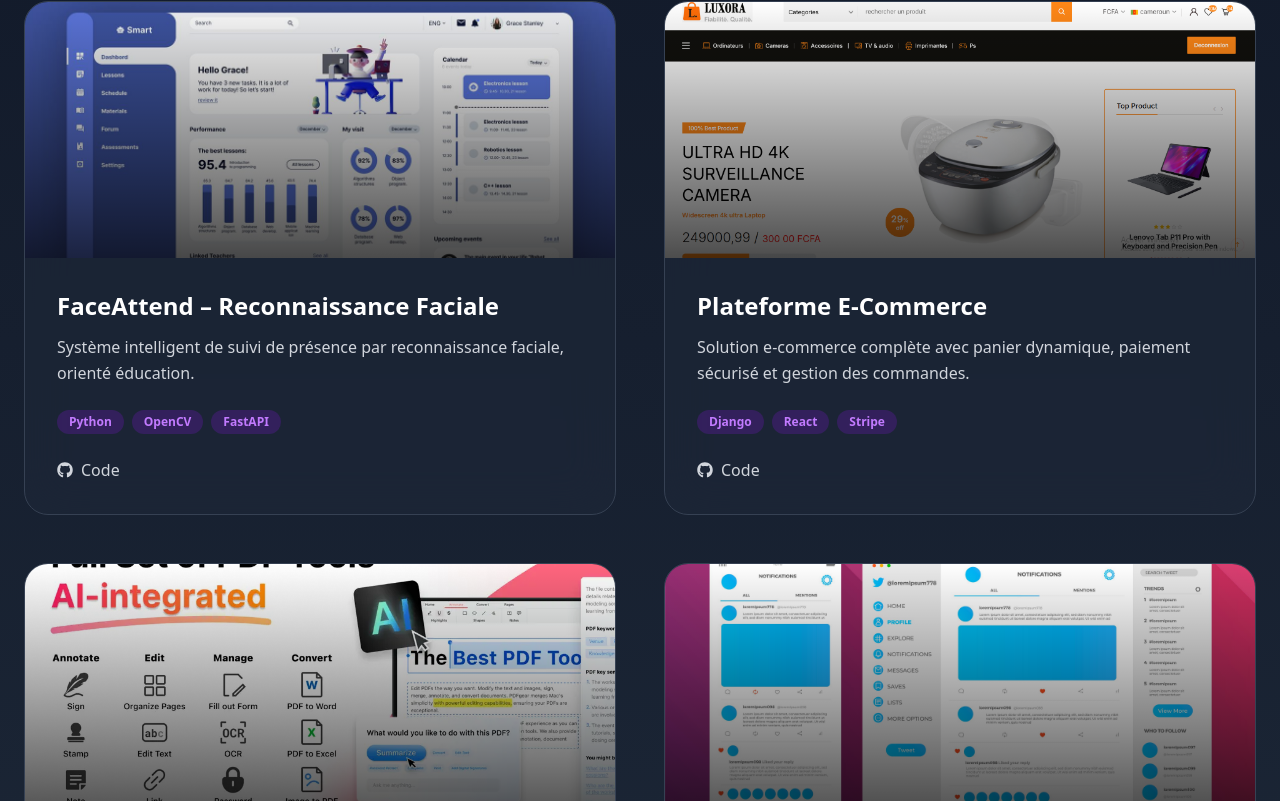
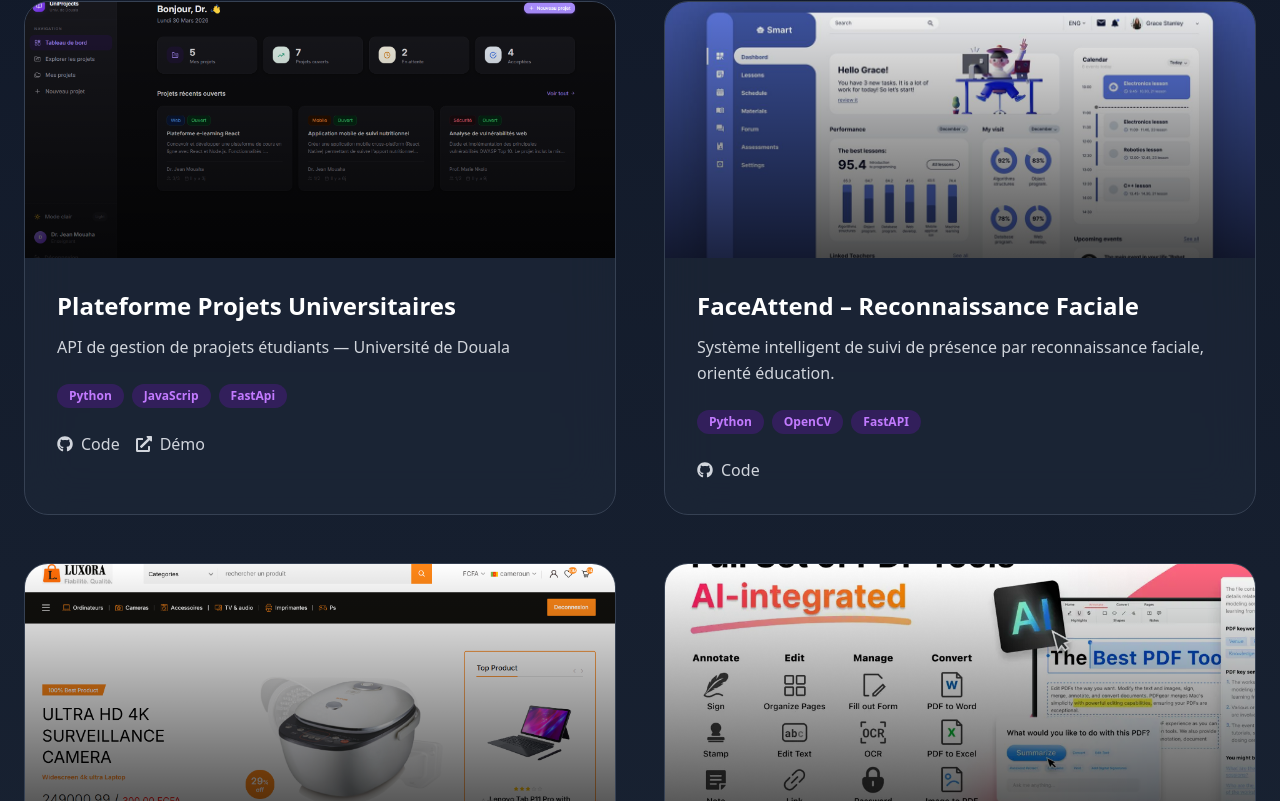
Before and after one commit to Wamso-diop/lontsi, a React (Vite) app: page / in a window 1280 px wide. Shown: the part 3888-4689 px from the top of the page. Built offline with nearby package versions, Linux system fonts and the light colour scheme.

Commit message:
ajout du projet uniProject

```diff
--- a/src/components/Projects.jsx
+++ b/src/components/Projects.jsx
@@ -6,8 +6,17 @@
 import messagingApp from "../assets/sms.jpg";
 import ecommerce from "../assets/lexora.png";
 import faceAttend from "../assets/face.jpg";
+import unitProject from "../assets/preview.png"
 
 const projects = [
+  {
+    title: "Plateforme Projets Universitaires",
+    description : "API de gestion de praojets étudiants — Université de Douala",
+    tech: ["Python", "JavaScrip", "FastApi"],
+    github : "https://github.com/Wamso-diop/uniProjet",
+    demo: "https://uniproject-alpha.vercel.app/",
+    image: unitProject,
+  },
   {
     title: "FaceAttend – Reconnaissance Faciale",
     description:
```
Also changed, not shown: src/assets/preview.png (added).
